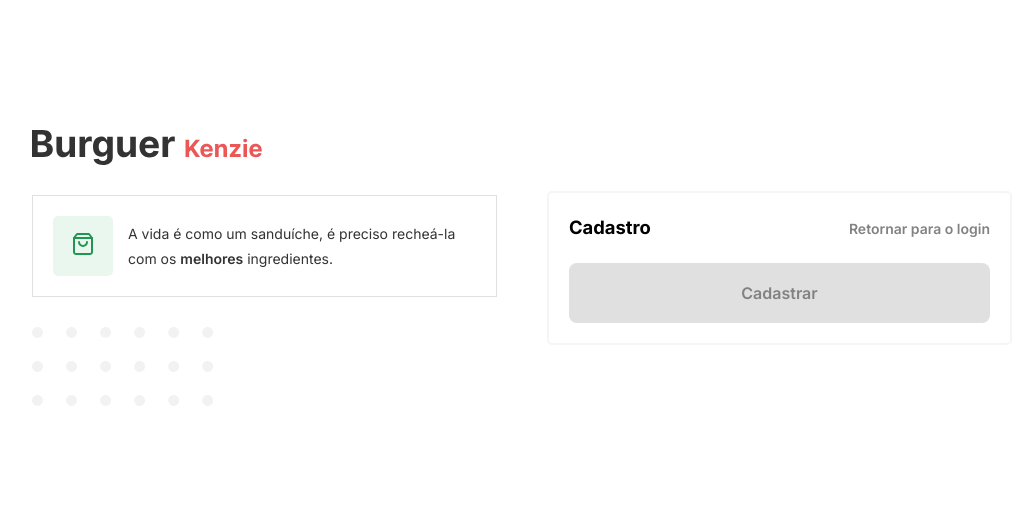
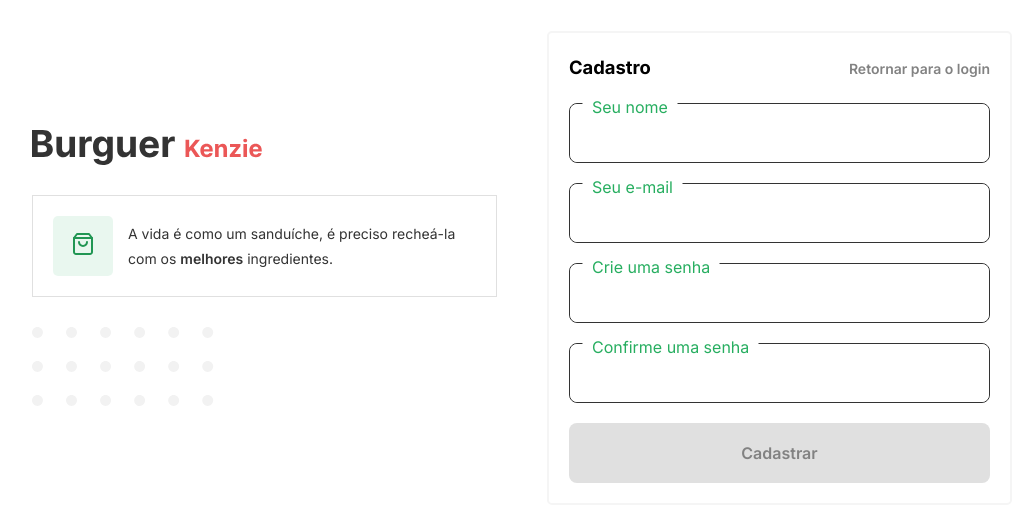
Before and after one commit to Kenzie-Academy-Brasil-Developers/kenzie-burguer-v2-enrique-vierne, a React (Vite) app: page /register in a window 1280 px wide. Shown: the part 132-654 px from the top of the page, without its empty margins (118-1139 px from the left). Built offline with nearby package versions, Linux system fonts and the light colour scheme.

Commit message:
feat: userRegister, userLogin

```diff
--- a/src/components/Form/Input/index.tsx
+++ b/src/components/Form/Input/index.tsx
@@ -1,14 +1,29 @@
+import { FieldError } from "react-hook-form";
 import { StyledInputContainer } from "../../../styles/form";
 import { StyledParagraph } from "../../../styles/typography";
+import { ForwardedRef, InputHTMLAttributes, forwardRef } from "react";
 
-const Input = () => (
-  <div>
-    <StyledInputContainer>
-      <input type="text" id="{id}" placeholder=" " />
-      <label htmlFor="{id}">Teste</label>
-    </StyledInputContainer>
-    <StyledParagraph fontColor="red">Erro</StyledParagraph>
-  </div>
+interface IInputProps extends InputHTMLAttributes<HTMLInputElement> {
+  label?: string;
+  error?: FieldError;
+  type: string;
+}
+
+const Input = forwardRef(
+  (
+    { label, error, type, ...rest }: IInputProps,
+    ref: ForwardedRef<HTMLInputElement>
+  ) => (
+    <div>
+      <StyledInputContainer>
+        <input type={type} ref={ref} {...rest} />
+        {label ? <label>{label}</label> : null}
+      </StyledInputContainer>
+      {error ? (
+        <StyledParagraph fontColor="red">{error.message}</StyledParagraph>
+      ) : null}
+    </div>
+  )
 );
 
 export default Input;
--- a/src/components/Form/LoginForm/index.tsx
+++ b/src/components/Form/LoginForm/index.tsx
@@ -1,15 +1,47 @@
+import { SubmitHandler, useForm } from "react-hook-form";
 import { StyledButton } from "../../../styles/button";
 import { StyledForm } from "../../../styles/form";
 import Input from "../Input";
+import { TLoginFormValues, loginFormSchema } from "./loginFormSchema";
+import { useContext, useState } from "react";
+import { UserContext } from "../../Providers/userContext";
+import { zodResolver } from "@hookform/resolvers/zod";
 
-const LoginForm = () => (
-  <StyledForm>
-    {/* <Input id='login' />
-    <Input id='senha' /> */}
-    <StyledButton $buttonSize="default" $buttonStyle="green">
-      Entrar
-    </StyledButton>
-  </StyledForm>
-);
+const LoginForm = () => {
+  const [loading, setLoading] = useState(false);
+  const { userLogin } = useContext(UserContext);
+  const {
+    register,
+    handleSubmit,
+    formState: { errors },
+  } = useForm<TLoginFormValues>({
+    resolver: zodResolver(loginFormSchema),
+  });
+
+  const submit: SubmitHandler<TLoginFormValues> = (formData) => {
+    userLogin(formData, setLoading);
+  };
+  return (
+    <StyledForm onSubmit={handleSubmit(submit)}>
+      <Input
+        type="email"
+        label="Seu e-mail"
+        {...register("email")}
+        disabled={loading}
+        error={errors.email}
+      />
+      <Input
+        type="password"
+        label="Crie uma senha"
+        {...register("password")}
+        disabled={loading}
+        error={errors.password}
+      />
+      <StyledButton $buttonSize="default" $buttonStyle="green">
+        Entrar
+      </StyledButton>
+    </StyledForm>
+  );
+};
 
 export default LoginForm;
--- /dev/null
+++ b/src/components/Form/LoginForm/loginFormSchema.ts
@@ -0,0 +1,11 @@
+import { z } from "zod";
+
+export const loginFormSchema = z.object({
+  email: z
+    .string()
+    .nonempty("O e-mail é obrigatório")
+    .email("Forneça um e-mail válido"),
+  password: z.string().nonempty("A senha é obrigatória"),
+});
+
+export type TLoginFormValues = z.infer<typeof loginFormSchema>;
--- a/src/components/Form/RegisterForm/index.tsx
+++ b/src/components/Form/RegisterForm/index.tsx
@@ -1,17 +1,62 @@
 import Input from "../Input";
 import { StyledButton } from "../../../styles/button";
 import { StyledForm } from "../../../styles/form";
+import { useState, useContext } from "react";
+import { useForm, SubmitHandler } from "react-hook-form";
+import { TRegisterFormValues, registerFormSchema } from "./registerFormSchema";
+import { zodResolver } from "@hookform/resolvers/zod";
+import { UserContext } from "../../Providers/userContext";
 
-const RegisterForm = () => (
-  <StyledForm>
-    {/* <Input id='name' />
-    <Input id='email' />
-    <Input id='passwors' />
-    <Input id='confirmPassword' /> */}
-    <StyledButton $buttonSize="default" $buttonStyle="gray">
-      Cadastrar
-    </StyledButton>
-  </StyledForm>
-);
+const RegisterForm = () => {
+  const [loading, setLoading] = useState(false);
+  const { userRegister } = useContext(UserContext);
+  const {
+    register,
+    handleSubmit,
+    formState: { errors },
+  } = useForm<TRegisterFormValues>({
+    resolver: zodResolver(registerFormSchema),
+  });
+
+  const submit: SubmitHandler<TRegisterFormValues> = (formData) => {
+    userRegister(formData, setLoading);
+  };
+
+  return (
+    <StyledForm onSubmit={handleSubmit(submit)}>
+      <Input
+        type="text"
+        label="Seu nome"
+        {...register("name")}
+        disabled={loading}
+        error={errors.name}
+      />
+      <Input
+        type="email"
+        label="Seu e-mail"
+        {...register("email")}
+        disabled={loading}
+        error={errors.email}
+      />
+      <Input
+        type="password"
+        label="Crie uma senha"
+        {...register("password")}
+        disabled={loading}
+        error={errors.password}
+      />
+      <Input
+        type="password"
+        label="Confirme uma senha"
+        {...register("confirm")}
+        disabled={loading}
+        error={errors.confirm}
+      />
+      <StyledButton $buttonSize="default" $buttonStyle="gray">
+        Cadastrar
+      </StyledButton>
+    </StyledForm>
+  );
+};
 
 export default RegisterForm;
--- /dev/null
+++ b/src/components/Form/RegisterForm/registerFormSchema.ts
@@ -0,0 +1,28 @@
+import { z } from "zod";
+
+export const registerFormSchema = z
+  .object({
+    name: z
+      .string()
+      .min(3, "O nome é obrigatório e precisa conter pelo menos 3 caracteres."),
+    email: z
+      .string()
+      .nonempty("O e-mail é obrigatório")
+      .email("Forneça um e-mail válido"),
+    password: z
+      .string()
+      .min(8, "A senha precisa conter pelo menos 8 caracteres")
+      .regex(
+        /(?=.*?[#?!@$%^&*-])/,
+        "É necessário pelo menos um caracter especial"
+      )
+      .regex(/(?=.*?[A-Z])/, "É necessário pelo menos uma letra maiúscula")
+      .regex(/(?=.*?[a-z])/, "É necessário pelo menos uma letra minúscula"),
+    confirm: z.string().nonempty("É obrigatório confirmar a senha"),
+  })
+  .refine(({ password, confirm }) => password === confirm, {
+    message: "A confirmação de senha precisa corresponder com a senha.",
+    path: ["confirm"],
+  });
+
+export type TRegisterFormValues = z.infer<typeof registerFormSchema>;
--- /dev/null
+++ b/src/components/Providers/userContext.tsx
@@ -0,0 +1,85 @@
+import { toast } from "react-toastify";
+import { api } from "../../services/api";
+import { createContext } from "react";
+import { TRegisterFormValues } from "../Form/RegisterForm/registerFormSchema";
+import { useNavigate } from "react-router-dom";
+import { TLoginFormValues } from "../Form/LoginForm/loginFormSchema";
+
+interface IUserProviderProps {
+  children: React.ReactNode;
+}
+
+interface IUserContext {
+  userRegister: (
+    formData: TRegisterFormValues,
+    setLoading: React.Dispatch<React.SetStateAction<boolean>>
+  ) => Promise<void>;
+  userLogin: (
+    formData: TLoginFormValues,
+    setLoading: React.Dispatch<React.SetStateAction<boolean>>
+  ) => Promise<void>;
+}
+
+interface IUser {
+  name: string;
+  email: string;
+  id: string;
+}
+
+interface IUserRegisterResponse {
+  accessToken: string;
+  user: IUser;
+}
+
+interface IUserLoginResponse {
+  accessToken: string;
+  user: IUser;
+}
+
+export const UserContext = createContext({} as IUserContext);
+
+export const UserProvider = ({ children }: IUserProviderProps) => {
+  const navigate = useNavigate();
+
+  const userLogin = async (
+    formData: TLoginFormValues,
+    setLoading: React.Dispatch<React.SetStateAction<boolean>>
+  ) => {
+    try {
+      setLoading(true);
+      const { data } = await api.post<IUserLoginResponse>("/login", formData);
+      localStorage.setItem("@TOKEN_KenzieBurguer", data.accessToken);
+      localStorage.setItem("@USERID_KenzieBurguer", data.user.id);
+      toast.success("Login bem sucedido");
+      navigate("/shop");
+    } catch (error) {
+      /* toast.error(error.message); */
+      console.log(error);
+    } finally {
+      setLoading(false);
+    }
+  };
+
+  const userRegister = async (
+    formData: TRegisterFormValues,
+    setLoading: React.Dispatch<React.SetStateAction<boolean>>
+  ) => {
+    try {
+      setLoading(true);
+      await api.post<IUserRegisterResponse>("/users", formData);
+      toast.success("Usuário cadastrado");
+      navigate("/");
+    } catch (error) {
+      /* toast.error(error.message); */
+      console.log(error);
+    } finally {
+      setLoading(false);
+    }
+  };
+
+  return (
+    <UserContext.Provider value={{ userRegister, userLogin }}>
+      {children}
+    </UserContext.Provider>
+  );
+};
--- a/src/main.tsx
+++ b/src/main.tsx
@@ -1,16 +1,34 @@
-import React from 'react';
-import { BrowserRouter } from 'react-router-dom';
-import ReactDOM from 'react-dom/client';
-import { ThemeProvider } from 'styled-components';
-import { mainTheme } from './styles/theme';
-import App from './App';
+import React from "react";
+import { BrowserRouter } from "react-router-dom";
+import ReactDOM from "react-dom/client";
+import { ThemeProvider } from "styled-components";
+import { mainTheme } from "./styles/theme";
+import App from "./App";
+import { ToastContainer } from "react-toastify";
+import "react-toastify/dist/ReactToastify.min.css";
+import { UserProvider } from "./components/Providers/userContext";
 
-ReactDOM.createRoot(document.getElementById('root') as HTMLElement).render(
+ReactDOM.createRoot(document.getElementById("root") as HTMLElement).render(
   <React.StrictMode>
     <BrowserRouter>
-      <ThemeProvider theme={mainTheme}>
-        <App />
-      </ThemeProvider>
+      <UserProvider>
+        <ThemeProvider theme={mainTheme}>
+          <App />
+        </ThemeProvider>
+      </UserProvider>
     </BrowserRouter>
+    <ToastContainer
+      position="top-right"
+      autoClose={2300}
+      hideProgressBar={false}
+      newestOnTop={false}
+      closeOnClick
+      rtl={false}
+      pauseOnFocusLoss
+      draggable
+      pauseOnHover
+      theme="light"
+    />
+    <ToastContainer />
   </React.StrictMode>
 );
--- /dev/null
+++ b/src/services/api.ts
@@ -0,0 +1,6 @@
+import axios from "axios";
+
+export const api = axios.create({
+  baseURL: "https://hamburgueria-kenzie-v2.herokuapp.com",
+  timeout: 8000,
+});
```
Also changed, not shown: package.json (+9 -4 lines), src/components/Providers/cartContext.tsx (added), 1 other file (tests, documents, lock files or other folders).
